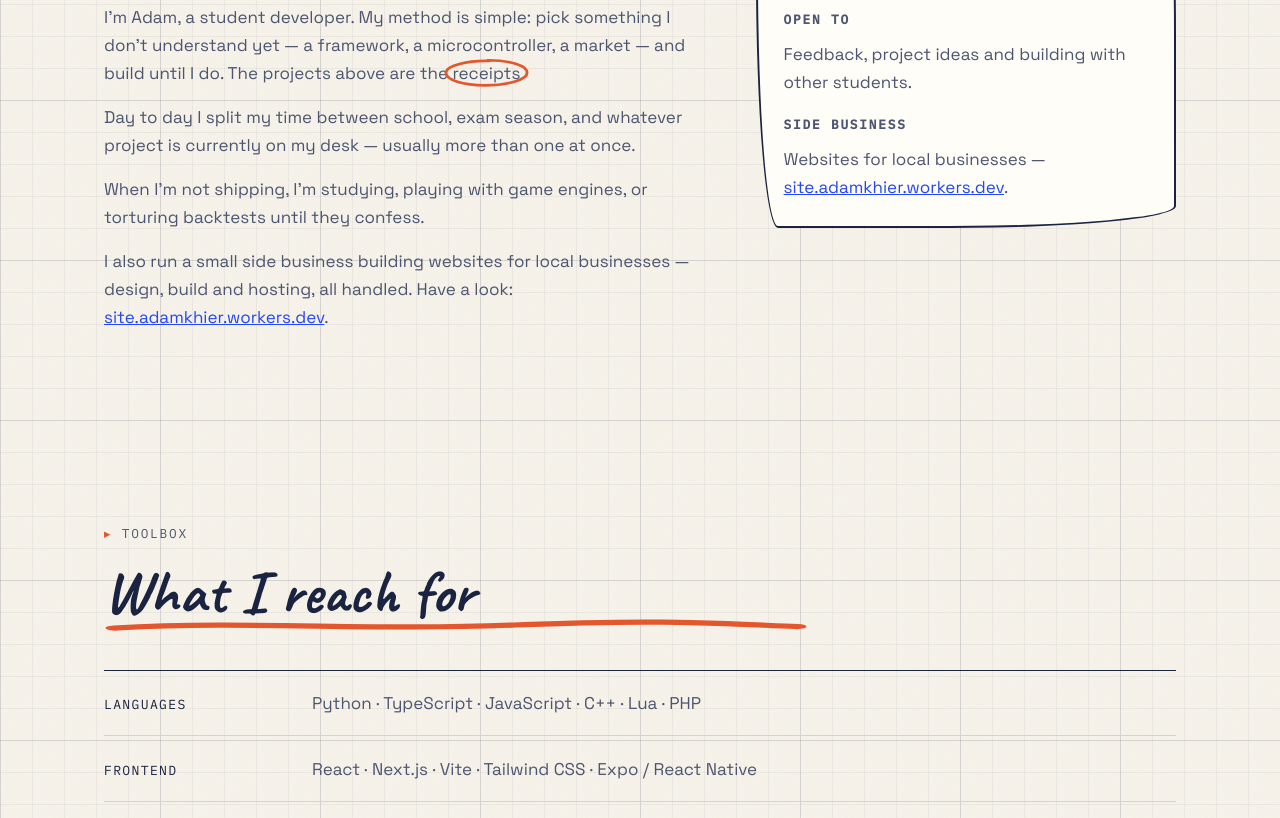
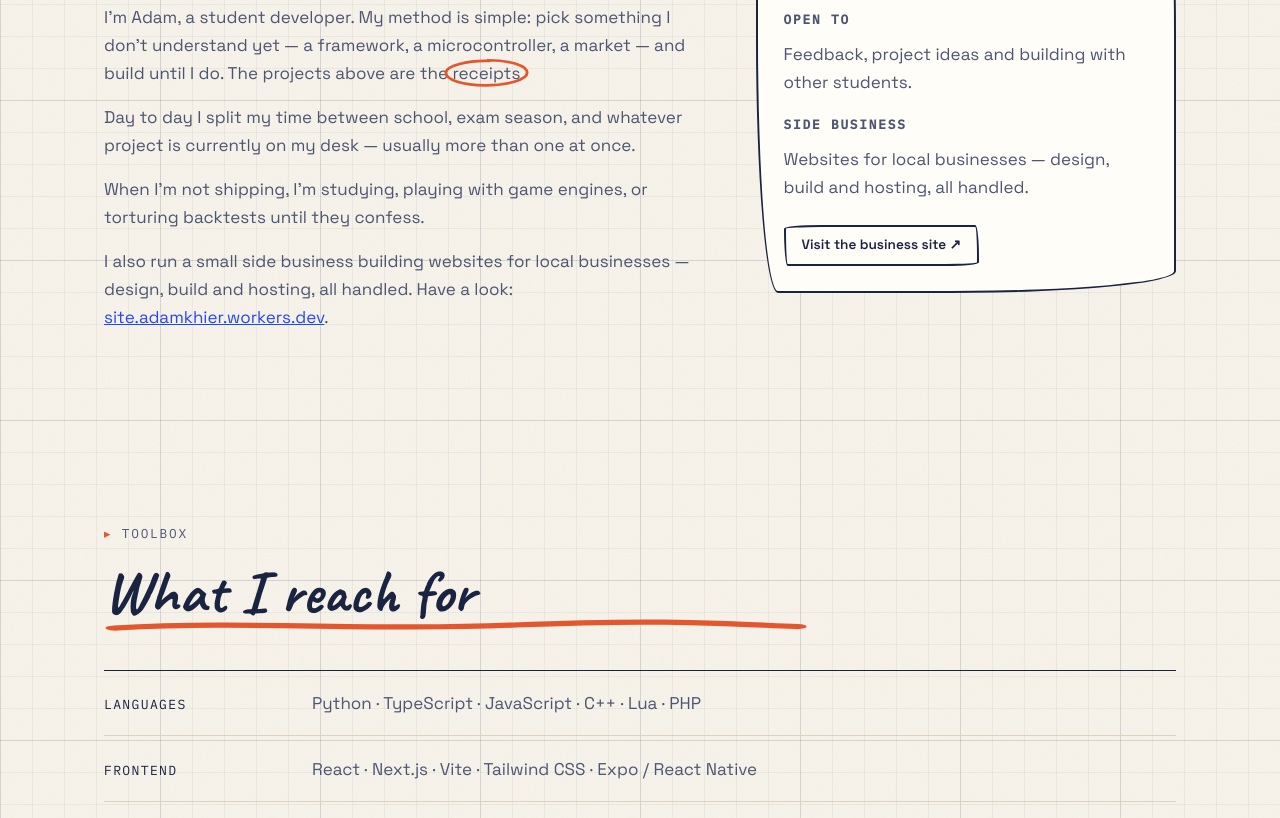
Before and after one commit to AdamKhier/portfolio, a plain HTML site: page index.html in a window 1280 px wide. Shown: the part 2542-3360 px from the top of the page. Drawn offline with Linux system fonts and the light colour scheme.

Commit message:
Business site buttons in about aside and contact

```diff
--- a/index.html
+++ b/index.html
@@ -200,7 +200,8 @@
         <h3>Open to</h3>
         <p class="now-open">Feedback, project ideas and building with other students.</p>
         <h3>Side business</h3>
-        <p class="now-open">Websites for local businesses — <a href="https://site.adamkhier.workers.dev" target="_blank" rel="noopener">site.adamkhier.workers.dev</a>.</p>
+        <p class="now-open">Websites for local businesses — design, build and hosting, all handled.</p>
+        <p><a class="btn btn-small" href="https://site.adamkhier.workers.dev" target="_blank" rel="noopener">Visit the business site ↗</a></p>
       </aside>
     </section>
 
@@ -226,6 +227,7 @@
         <p class="margin-note reveal"><span>go on, press it</span><svg class="doodle-arrow" viewBox="0 0 70 60" aria-hidden="true"><path pathLength="1" d="M10 8 C 30 12, 48 20, 56 44 M56 44 l-10 -1 M56 44 l-1 -10" /></svg></p>
         <div class="hero-cta">
           <a class="btn btn-primary" href="mailto:adamkhier@gmail.com">Say hello</a>
+          <a class="btn" href="https://site.adamkhier.workers.dev" target="_blank" rel="noopener">Business websites ↗</a>
           <a class="btn" href="https://github.com/AdamKhier" target="_blank" rel="noopener">GitHub profile ↗</a>
         </div>
       </div>
--- a/styles.css
+++ b/styles.css
@@ -370,6 +370,7 @@ html[data-theme="blueprint"] .theme-icon { background: transparent; box-shadow:
 .now ul { list-style: none; margin: 0; padding: 0; display: grid; gap: 0.55rem; }
 .now li span { color: var(--signal); font-weight: 700; }
 .now-open { color: var(--ink-soft); }
+.now .btn { margin-top: 0.5rem; }
 
 /* ——— Toolbox ——— */
 .tool-rows { margin: 2.2rem 0 0; border-top: 1.5px solid var(--ink); }
```
